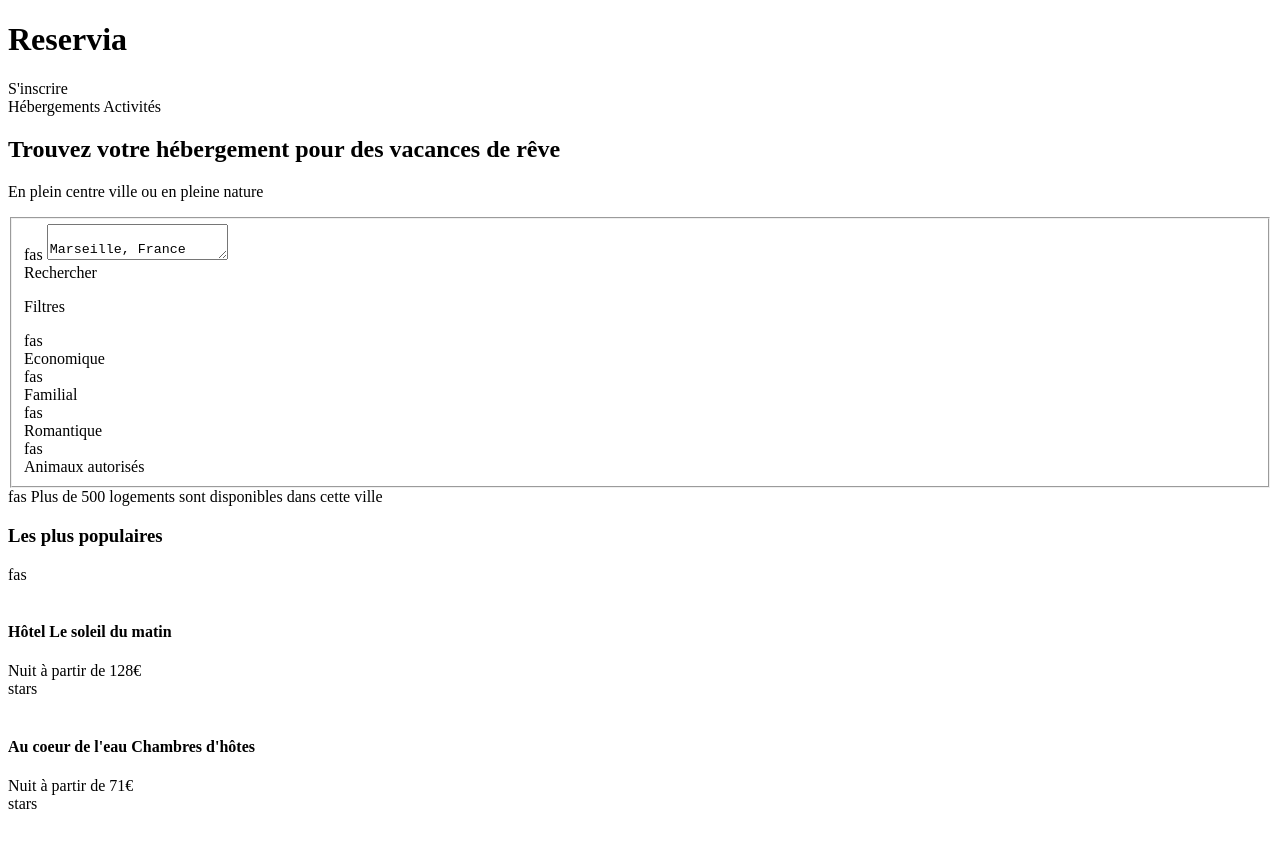
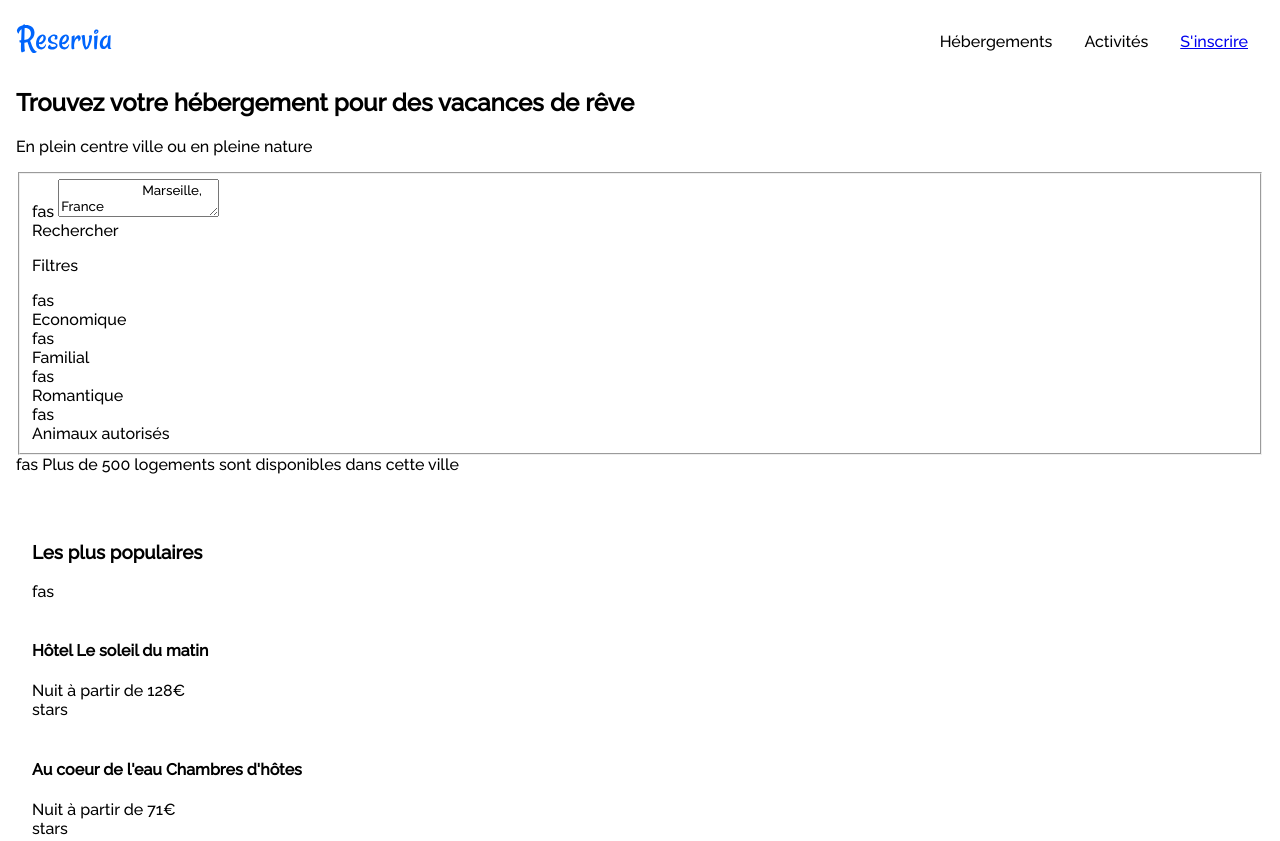
Before and after one commit to Wa-ran/MaxenceGILLES_2_06092020, a plain HTML site: page index.html in a window 1280 px wide. Shown: the top 841 px of the page. Drawn offline with Linux system fonts and the light colour scheme.

Commit message:
Logo et début du header

```diff
--- a/css/main.css
+++ b/css/main.css
@@ -0,0 +1,46 @@
+* {
+    font-family: 'Raleway', sans-serif;
+}
+
+body {
+    margin: 0;
+}
+header, footer, section {
+    padding: 16px;
+}
+
+.ontop {
+display: flex;
+}
+.logo{
+    width: 100%;
+    margin: 0;
+}
+.nav {
+    display: flex;
+}
+.nav div {
+    margin: 1rem;
+}
+.sign{
+    width: fit-content;
+    margin: 1rem;
+}
+
+.mob {
+    display: none;
+}
+
+@media (max-width: 480px) {
+    .desk {
+        display: none;
+    }
+    .mob {
+        display: unset;
+    }
+
+    .nav {
+        flex-direction: row;
+        justify-content: space-around;
+    }
+}
--- a/index.html
+++ b/index.html
@@ -5,6 +5,8 @@
     <meta name="viewport" content="width=device-width, initial-scale=1.0">
     <meta name="description" content="Planifiez vos vacances avec Reservia, vous ne le regreterez pas !">
     <link rel="stylesheet" href="./css/main.css">
+    <link href="https://fonts.googleapis.com/css2?family=Raleway:wght@500&display=swap" rel="stylesheet">
+    <link rel="shortcut icon" href="logo.ico" type="image/x-icon">
 
     <title>Reservia</title>
 </head>
@@ -13,12 +15,28 @@
 
     <header>
 
-        <h1>Reservia</h1>
-        <a>S'inscrire</a>
-        <nav>
-            <a>Hébergements</a>
-            <a>Activités</a>
-        </nav>
+        <div class="ontop">
+
+            <h1 class="logo"><a href="index.html"><img src="./img/logo/Reservia.svg" alt="Reservia"></a></h1>
+
+            <div class="desk">
+                <div class="nav">
+                    <div><a>Hébergements</a></div>
+                    <div><a>Activités</a></div>
+                </div>
+            </div>
+
+            <div class="sign"><a href="#1">S'inscrire</a></div>
+
+        </div>
+
+        <div class="mob">
+            <div class="nav">
+                <div><a>Hébergements</a></div>
+                <div><a>Activités</a></div>
+            </div>
+        </div>
+
         <h2>Trouvez votre hébergement pour des vacances de rêve</h2>
         <p>En plein centre ville ou en pleine nature</p>
 
```
Also changed, not shown: logo.ico (added).
